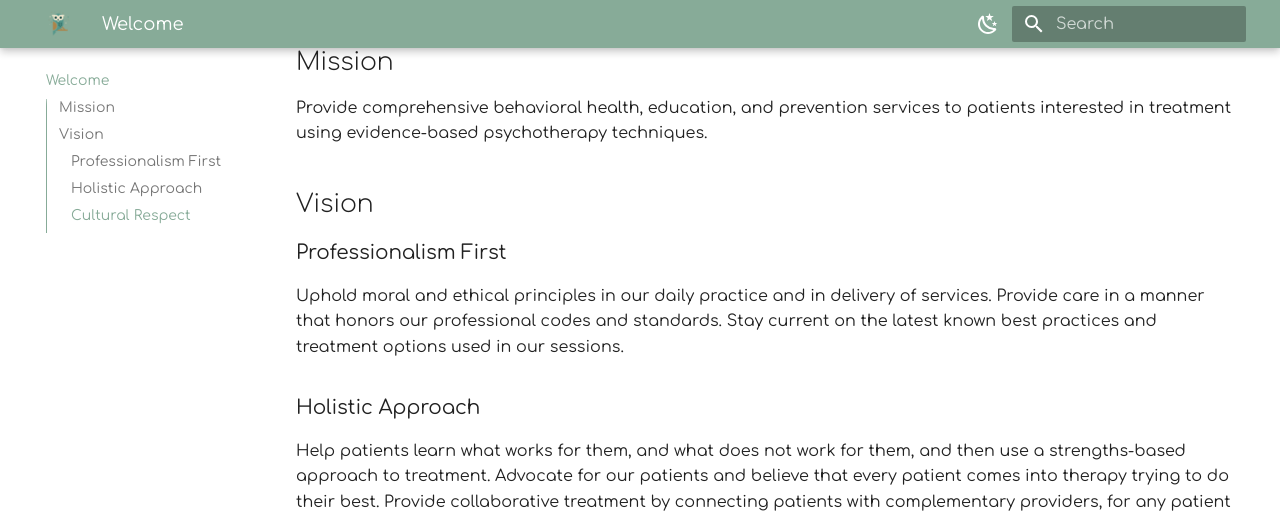
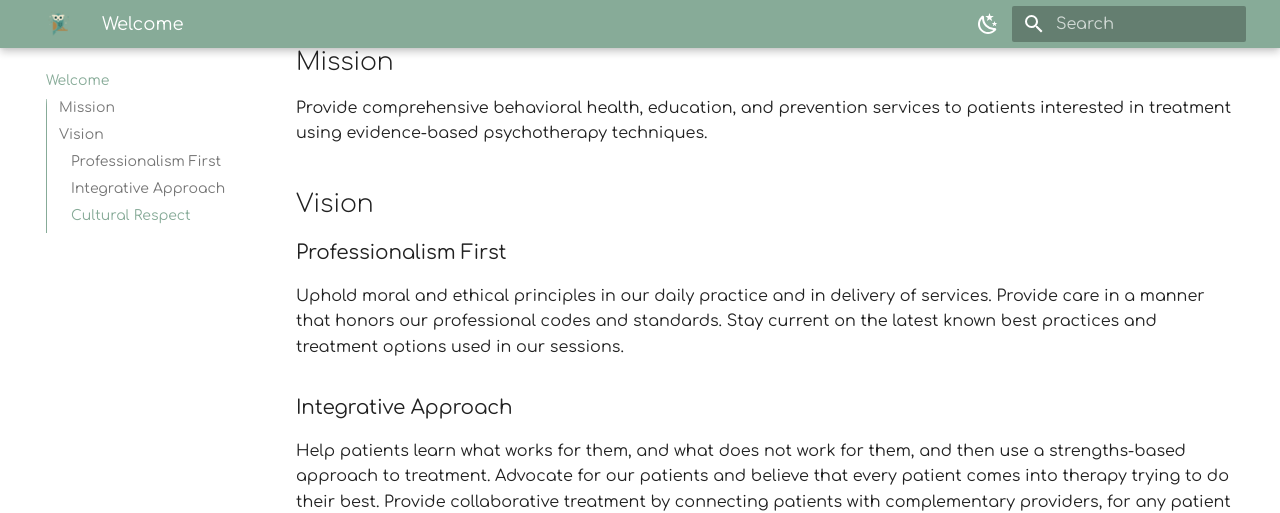
Before and after one commit to motm-therapy/website, an MkDocs documentation site: the page built from docs/index.md, in a window 1280 px wide and 900 px high, scrolled down 543 px. Shown: the top 513 px of the window. Built offline with MkDocs 1.6.1 and Material for MkDocs 9.7.7, drawn with Linux system fonts in a browser that asks for light colours.

Commit message:
Update index.md

```diff
--- a/docs/index.md
+++ b/docs/index.md
@@ -15,7 +15,7 @@ Provide comprehensive behavioral health, education, and prevention services to p
 
 Uphold moral and ethical principles in our daily practice and in delivery of services. Provide care in a manner that honors our professional codes and standards. Stay current on the latest known best practices and treatment options used in our sessions.
 
-### Holistic Approach
+### Integrative Approach
 
 Help patients learn what works for them, and what does not work for them, and then use a strengths-based approach to treatment.
 Advocate for our patients and believe that every patient comes into therapy trying to do their best.
```
